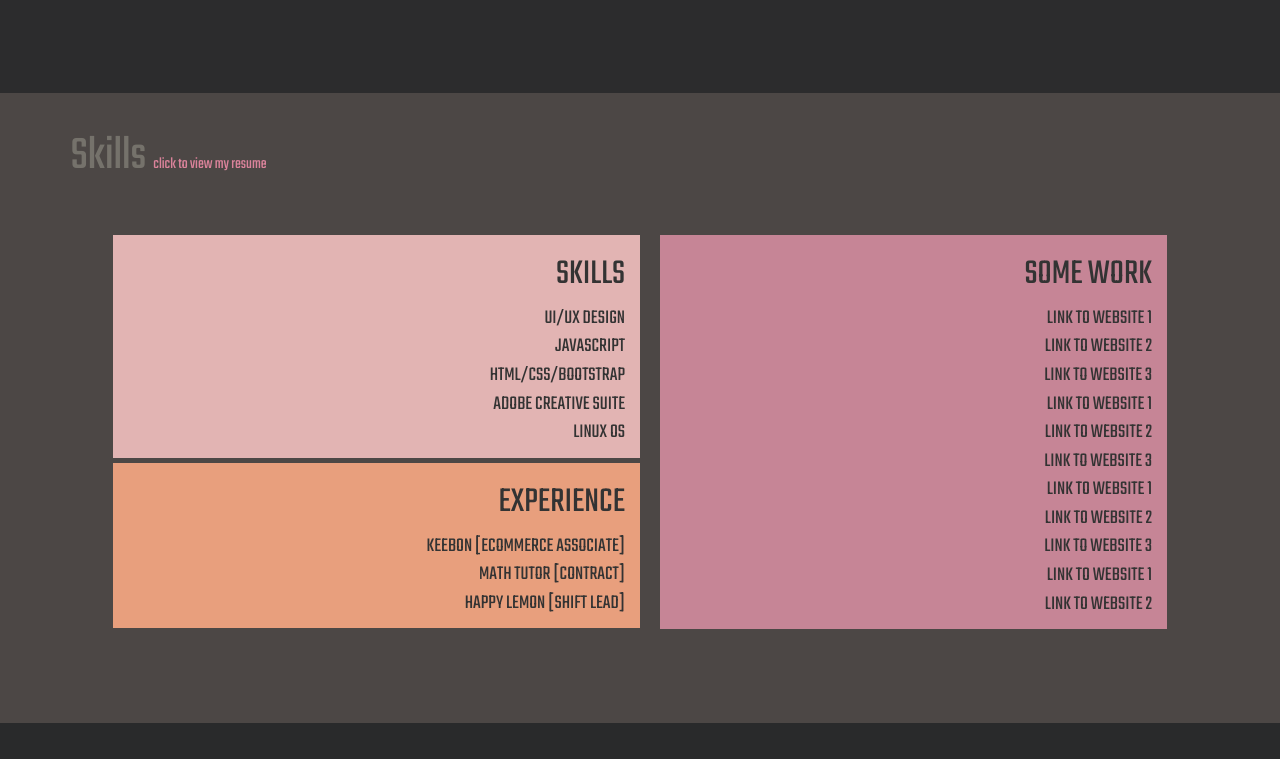
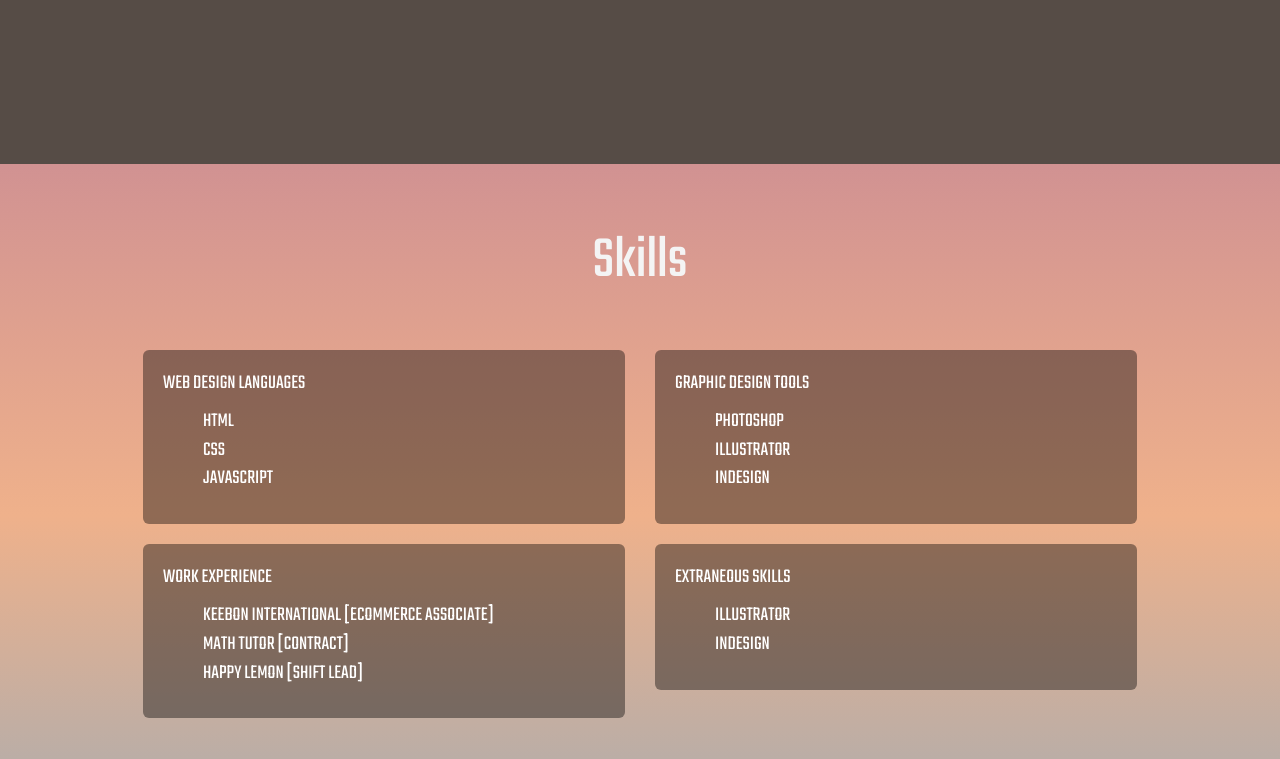
Before and after one commit to zuronechen/personal, a plain HTML site: page index.html in a window 1280 px wide. Shown: the part 1159-1918 px from the top of the page. Drawn offline with nearby package versions, Linux system fonts and the light colour scheme.

Commit message:
some final changes

```diff
--- a/index.html
+++ b/index.html
@@ -98,11 +98,11 @@ function showDivs(n) {
 
         <div id="work-block" class="container">
                   <div class="row">
-                     <h1 style="color: #a59e9d; text-align: center; font-size: 60px; margin-top: 3%">Portfolio</h1>
+                     <h1 style="color: #f4f4f4; text-align: center; font-size: 60px; padding: 45px">Portfolio</h1>
                   </div>
 
-                  <div class="row" style="margin: 10%; margin-top: 3%">
-                  <div id="myCarousel" class="carousel slide" data-ride="carousel">
+                  <div class="row" style="margin-left: 10%; margin-right: 10%; margin-bottom: 13%">
+                  <div id="myCarousel" class="carousel slide" data-ride="carousel" data-interval="false">
                       <ol class="carousel-indicators">
                           <li data-target="#myCarousel" data-slide-to="0"></li>
                           <li data-target="#myCarousel" data-slide-to="1"></li>
@@ -152,62 +152,49 @@ function showDivs(n) {
         </div>
 
         <div id="resume-block" class="container">
-            <h1 style="color: #75726b; margin-top: 3%; margin-left: 5.5%; font-size: 48px;">Skills
-            <a href="Documents/2018_Resume.pdf" target="_blank"
-            style="font-size: 16px; text-decoration: none; color: #db839b;">click to view my resume</a></h1>
+            <h1 style="color: #f4f4f4; text-align: center; font-size: 60px; padding: 45px">Skills</h1>
             <div id="resume" class="tabcontent">
-                <div class="row">
-                <div class="col-sm-6">
-                    <div class="row" style="display: grid">
-                        <div class="col" id="first-column">
-                        <div class="row" id="skill"><h1 style="text-align: right; margin-right:30px">SKILLS</h1></div>
-                        <div class="row" id="skill-list">
-                        <div class="col">
+                <div class="row" style="margin-left: 10%; margin-right: 10%;">
+                    <div class="col-md-6">
+                        <div class="padded">
+                            <p>WEB DESIGN LANGUAGES</p>
                             <ul>
-                                <li>UI/UX DESIGN</li>
+                                <li>HTML</li>
+                                <li>CSS</li>
                                 <li>JAVASCRIPT</li>
-                                <li>HTML/CSS/BOOTSTRAP</li>
-                                <li>ADOBE CREATIVE SUITE</li>
-                                <li>LINUX OS</li>
+                            </ul>
+                        </div>
+                    </div>
+                    <div class="col-md-6">
+                        <div class="padded">
+                            <p>GRAPHIC DESIGN TOOLS</p>
+                            <ul>
+                                <li>PHOTOSHOP</li>
+                                <li>ILLUSTRATOR</li>
+                                <li>INDESIGN</li>
                             </ul>
                         </div>
                     </div>
                 </div>
-
-                    <div class="col" id="second-column">
-                    <div class="row" id="experience"><h1 style="text-align: right; margin-right:30px">EXPERIENCE</h1></div>
-                    <div class="row" id="experience-list">
-                    <div class="col">
+                <div class="row" style="margin-left: 10%; margin-right: 10%; margin-bottom: 10%">
+                    <div class="col-md-6">
+                        <div class="padded">
+                                <p>WORK EXPERIENCE</p>
                                 <ul>
-                                <li>KEEBON [ECOMMERCE ASSOCIATE]</li>
+                                    <li>KEEBON INTERNATIONAL [ECOMMERCE ASSOCIATE]</li>
                                     <li>MATH TUTOR [CONTRACT]</li>
                                     <li>HAPPY LEMON [SHIFT LEAD]</li>
                                 </ul>
                         </div>
                     </div>
-                    </div>
-                </div>
-                </div>
-                <div class="col-sm-6" >
-                    <div class="row" id="third-column" style="display: grid">
-                        <div class="row" id="experience"><h1 style="text-align: right; margin-right:30px">SOME WORK</h1></div>
-                            <div class="row" id="experience-list">
-                                <div class="col">
+                    <div class="col-md-6">
+                        <div class="padded">
+                                <p>EXTRANEOUS SKILLS</p>
                                 <ul>
-                                        <li>LINK TO WEBSITE 1</li>
-                                        <li>LINK TO WEBSITE 2</li>
-                                        <li>LINK TO WEBSITE 3</li>
-                                        <li>LINK TO WEBSITE 1</li>
-                                        <li>LINK TO WEBSITE 2</li>
-                                        <li>LINK TO WEBSITE 3</li>
-                                        <li>LINK TO WEBSITE 1</li>
-                                        <li>LINK TO WEBSITE 2</li>
-                                        <li>LINK TO WEBSITE 3</li>
-                                        <li>LINK TO WEBSITE 1</li>
-                                        <li>LINK TO WEBSITE 2</li>
+                                    <li></li>
+                                    <li>ILLUSTRATOR</li>
+                                    <li>INDESIGN</li>
                                 </ul>
-                                </div>
-                            </div>
                         </div>
                     </div>
                 </div>
--- a/styles.css
+++ b/styles.css
@@ -62,7 +62,7 @@ body{
 
 #about-block{
     background-image: url("images/joshua_tree.svg");
-    background-repeat: no-repeat;
+    /* background-repeat: no-repeat; */
     background-size: cover;
     height: 650px;
     top: 0;
@@ -91,13 +91,12 @@ body{
  }
 
 #work-block{
-    /* background: #292a2b; */
-    background: #2c2c2d;
+    background: #564c46;
     height: auto;
     top: 0;
 }
 
-#work-block img{box-shadow: 3px 5px #292a2b}
+#work-block img{box-shadow: 3px 5px #4f4540}
 
 #work-block .col-md-2{padding: 0}
 
@@ -106,17 +105,24 @@ body{
 #work-block .thumbnail:hover{opacity:.5}
 
 #resume-block{
-    background: #4c4745;
+    background:linear-gradient(#d19292,#efb18b, #a4acb2);
     height: auto;
     top: 0;
 }
 
-#resume{
-    margin-left: 10%;
-    margin-right: 10%;
-    margin-top: 4%;
-    margin-bottom: 7%;
+#resume .row .col-md-6 .padded{
+    background: rgba(0, 0, 0, 0.4);
+    padding: 20px;
+    margin-bottom: 20px;
+    border-radius: 6px;
 }
+
+#resume .row .col-md-6 .padded p, ul{
+    color: white;
+    list-style: none;
+    font-size: 20px;
+}
+
 
 
 #first-column{
```
Lines whose indentation alone changed are shown as unchanged.
